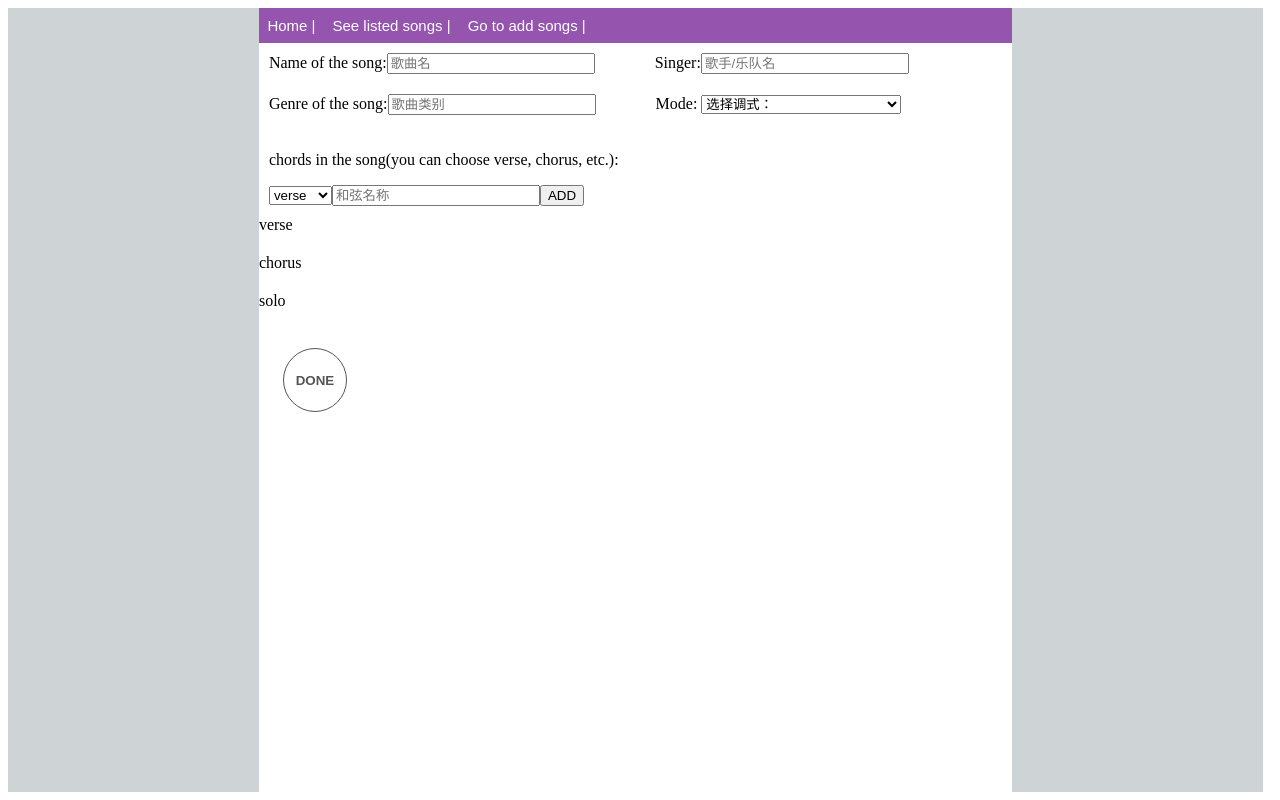
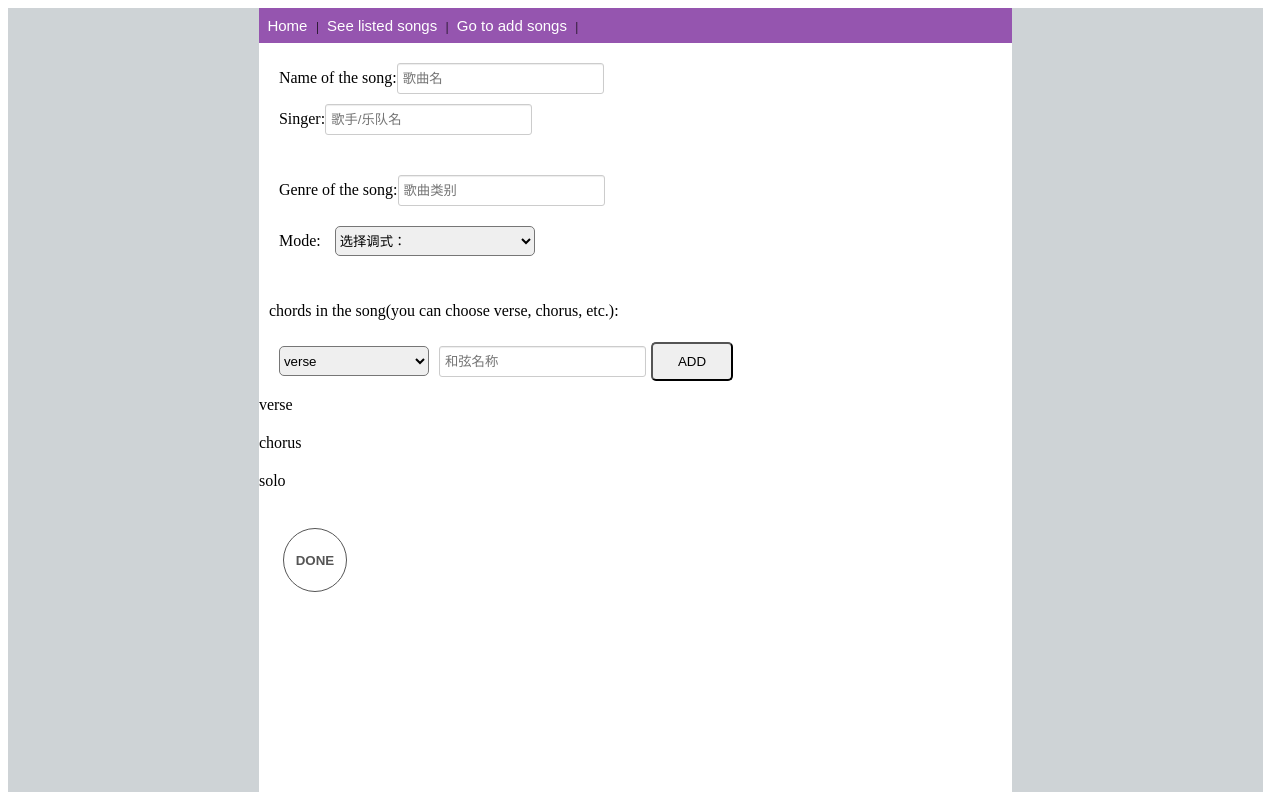
Before and after one commit to FengyangZhang/gHelper, a React (Create React App) app in the folder client/: page /addpanel in a window 1280 px wide. Built offline with nearby package versions, Linux system fonts and the light colour scheme.

Commit message:
style changes in add song page

```diff
--- a/client/src/AddPanel.js
+++ b/client/src/AddPanel.js
@@ -151,6 +151,7 @@ export default class AddPanel extends Component {
         <div className="songChordInputs">
         <MainMenu/>
           <div className="twoInputDiv" style={{ padding: "10px" }}>
+          <div className="singleInputDiv">
             Name of the song:
             <input className="standardInput"
               type="text"
@@ -159,6 +160,8 @@ export default class AddPanel extends Component {
               value={this.state.songName}
               style={{ width: "200px" }}
             />
+            </div>
+            <div className="singleInputDiv">
             Singer:
             <input className="standardInput"
               type="text"
@@ -167,8 +170,11 @@ export default class AddPanel extends Component {
               placeholder="歌手/乐队名"
               value={this.state.singerName}
             />
+            </div>
           </div>
+
           <div className="twoInputDiv" style={{ padding: "10px" }}>
+          <div className="singleInputDiv">
             Genre of the song:
             <input className="standardInput"
               type="text"
@@ -177,6 +183,8 @@ export default class AddPanel extends Component {
               style={{ width: "200px" }}
               value={this.state.genre}
             />
+            </div>
+            <div className="singleInputDiv">
             Mode:{"\t"}
             <select className = "modeNameList"
               style={{ width: "200px" }}
@@ -211,16 +219,18 @@ export default class AddPanel extends Component {
             </select>
             {this.state.mode !== "" ? <ModeHelper key={this.state.mode} mode={this.state.mode} /> : <br />}
           </div>
-          <div style={{ padding: "10px" }}>
+         </div>
+         <div className="singleInputDiv">
             <p>chords in the song(you can choose verse, chorus, etc.):</p>
             <select className = "partOfSongSelector"
               onChange={e=>this.setState({partOfSong: e.target.value})}>
-              <option value ="verse">verse</option>
+              <option value ="verse" selected = "selected">verse</option>
               <option value ="chorus">chorus</option>
               <option value ="solo">solo</option>
             </select>
-            <input
+            <input className = "standardInput"
               type="text"
+
               onChange={e => this.setState({ chordsInput: e.target.value })}
               placeholder="和弦名称"
               value={this.state.chordsInput}
--- a/client/src/MainMenu.js
+++ b/client/src/MainMenu.js
@@ -8,14 +8,24 @@ class MainMenu extends Component {
 
             <div className="mainMenu">
                 <button className="menuButton">
-                    <Link to="/" style={{ textDecoration: 'none', color: 'white'}}>Home |</Link>
+                    <Link to="/" style={{ textDecoration: 'none', color: 'white'}}>Home </Link>
                 </button>
+
+              <small className = "split">|</small>
+
                 <button className="menuButton">
-                    <Link to="/songlist" style={{ textDecoration: 'none', color: 'white'}}>See listed songs |</Link>
+                    <Link to="/songlist" style={{ textDecoration: 'none', color: 'white'}}>See listed songs</Link>
                 </button>
+
+                <small className = "split">|</small>
+
                 <button className="menuButton">
-                    <Link to="/addpanel" style={{ textDecoration: 'none', color: 'white'}}>Go to add songs |</Link>
+                    <Link to="/addpanel" style={{ textDecoration: 'none', color: 'white'}}>Go to add songs</Link>
+
                 </button>
+
+               <small className = "split">|</small>
+
             </div>
 
         );
--- a/client/src/css/AddPanel.css
+++ b/client/src/css/AddPanel.css
@@ -2,9 +2,27 @@
     display:inline-block;
 }
 .standardInput{
-    margin-right: 60px;
+
+    border: 1px solid #ccc;
+    padding: 7px 0px;
+    border-radius: 3px;
+    padding-left:5px;
+    -webkit-box-shadow: inset 0 1px 1px rgba(0,0,0,.075);
+    box-shadow: inset 0 1px 1px rgba(0,0,0,.075);
+    -webkit-transition: border-color ease-in-out .15s,-webkit-box-shadow ease-in-out .15s;
+    -o-transition: border-color ease-in-out .15s,box-shadow ease-in-out .15s;
+    transition: border-color ease-in-out .15s,box-shadow ease-in-out .15s
+
 }
+.addButton{
+    margin: 5px;
+    padding: 10px 25px;
 
+
+    text-align: center;
+    display: inline-block;
+    border-radius:5px;
+}
 .doneButton{
     background: white;
     border: 1px solid #555555;
@@ -48,7 +66,9 @@
 .twoInputDiv{
     overflow-x: hidden;
 }
-
+.singleInputDiv{
+  margin: 10px;
+}
 .chordEntryDiv{
     margin-bottom: 20px
 }
@@ -66,3 +86,17 @@
 #chordButtonInner:hover{
     background-color: #00EE00;
 }
+
+.partOfSongSelector{
+
+    border-radius: 5px;
+    width: 150px;
+    height: 30px;
+    margin:10px;
+}
+.modeNameList{
+    border-radius: 5px;
+    width: 150px;
+    height: 30px;
+    margin:10px;
+}
```
